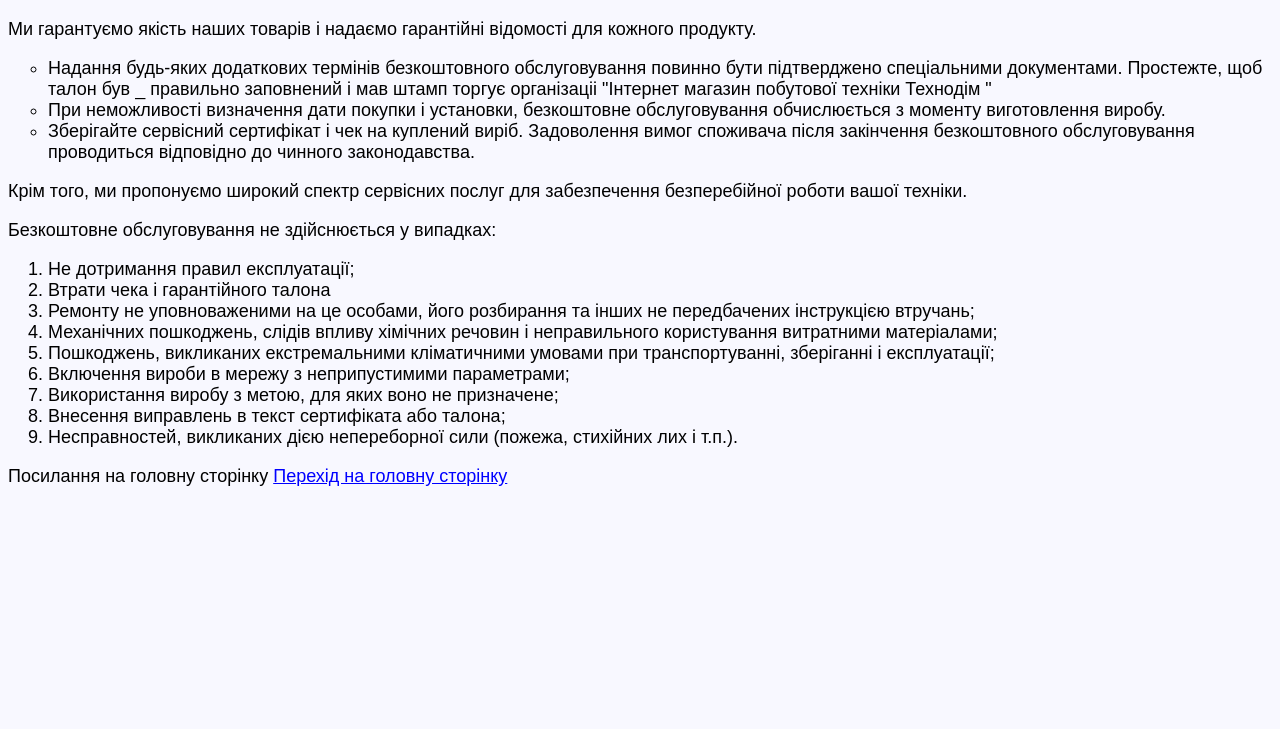
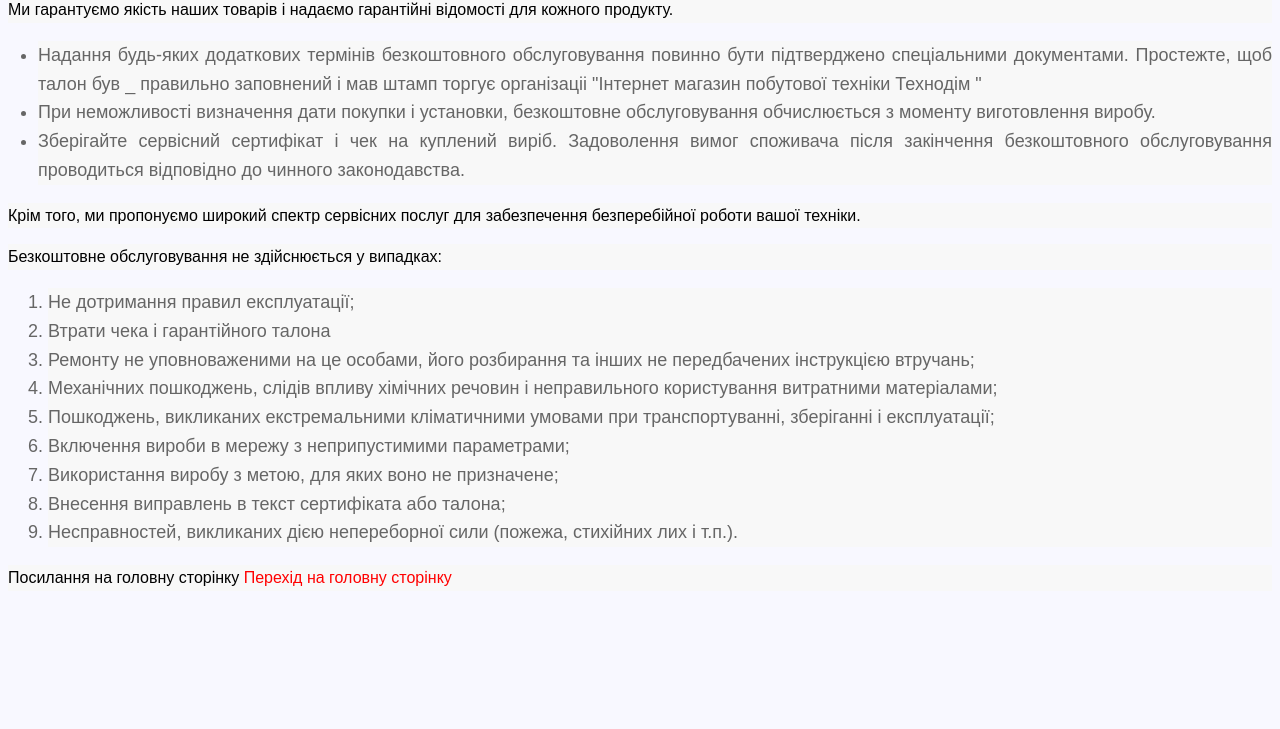
Before and after one commit to kotsiubkoserhiy/Basics-of-client-development, a plain HTML site: page warranty_service.html in a window 1280 px wide. Shown: the part 71-800 px from the top of the page. Drawn offline with Linux system fonts and the light colour scheme.

Commit message:
Update warranty_service.html

```diff
--- a/warranty_service.html
+++ b/warranty_service.html
@@ -5,34 +5,35 @@
     <meta name="author" content="Коцюбко Сергій" />
     <title>Гарантія та сервіс</title>
     <link rel="stylesheet" href="styles.css">
+    <style>.link{color: red; text-decoration: none;}</style>
   </head>
   <body bgcolor="#F8F8FF">
     <font face="Arial" color="black" size="4" align="left">
-    <h1>Інформація про гарантію та сервісне обслуговування</h1>
-    <p>
+    <h1 id="main-heading">Інформація про гарантію та сервісне обслуговування</h1>
+    <p class="body-text">
       Ми гарантуємо якість наших товарів і надаємо гарантійні відомості для
       кожного продукту.
     </p>
-    <ul>
-      <li type="circle">Надання будь-яких додаткових термінів безкоштовного обслуговування повинно
+    <ul class="class-ul">
+      <li >Надання будь-яких додаткових термінів безкоштовного обслуговування повинно
       бути підтверджено спеціальними документами. Простежте, щоб талон був _
       правильно заповнений і мав штамп торгує організаціі "Інтернет магазин
       побутової техніки Технодім "</li>
-      <li type="circle">При неможливості визначення дати покупки і
+      <li >При неможливості визначення дати покупки і
       установки, безкоштовне обслуговування обчислюється з моменту виготовлення
       виробу. </li>
-      <li type="circle">Зберігайте сервісний сертифікат і чек на куплений виріб.
+      <li>Зберігайте сервісний сертифікат і чек на куплений виріб.
       Задоволення вимог споживача після закінчення безкоштовного обслуговування
       проводиться відповідно до чинного законодавства.</li>
     </ul>
 
     </p>
-    <p>
+    <p class="body-text">
       Крім того, ми пропонуємо широкий спектр сервісних послуг для забезпечення
       безперебійної роботи вашої техніки.
     </p>
-    <p>Безкоштовне обслуговування не здійснюється у випадках:
-      <ol>
+    <p class="body-text">Безкоштовне обслуговування не здійснюється у випадках:
+      <ol class="class-ol">
         <li>Не дотримання правил експлуатації;</li>
         <li>Втрати чека і гарантійного талона</li>
         <li>Ремонту не уповноваженими на це особами, його розбирання та
@@ -51,11 +52,9 @@
         т.п.).</li>
     </ol>
     </p>
-
-
-    <p>
+    <p class="body-text">
       Посилання на головну сторінку
-      <a href="index.html" style="color: blue">Перехід на головну сторінку</a>
+      <a href="index.html" class="link">Перехід на головну сторінку</a>
     </p>
   </body>
 </html>
```
